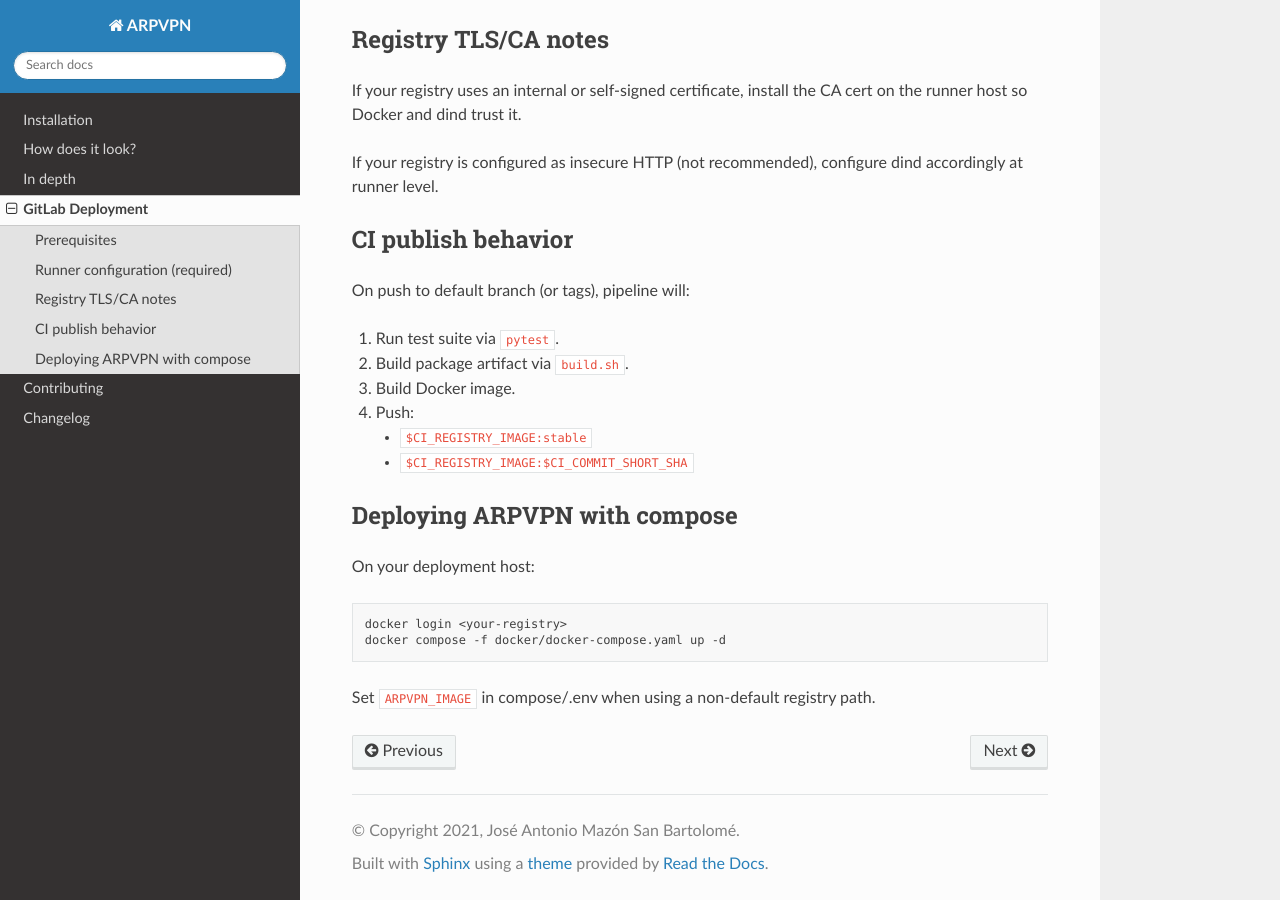
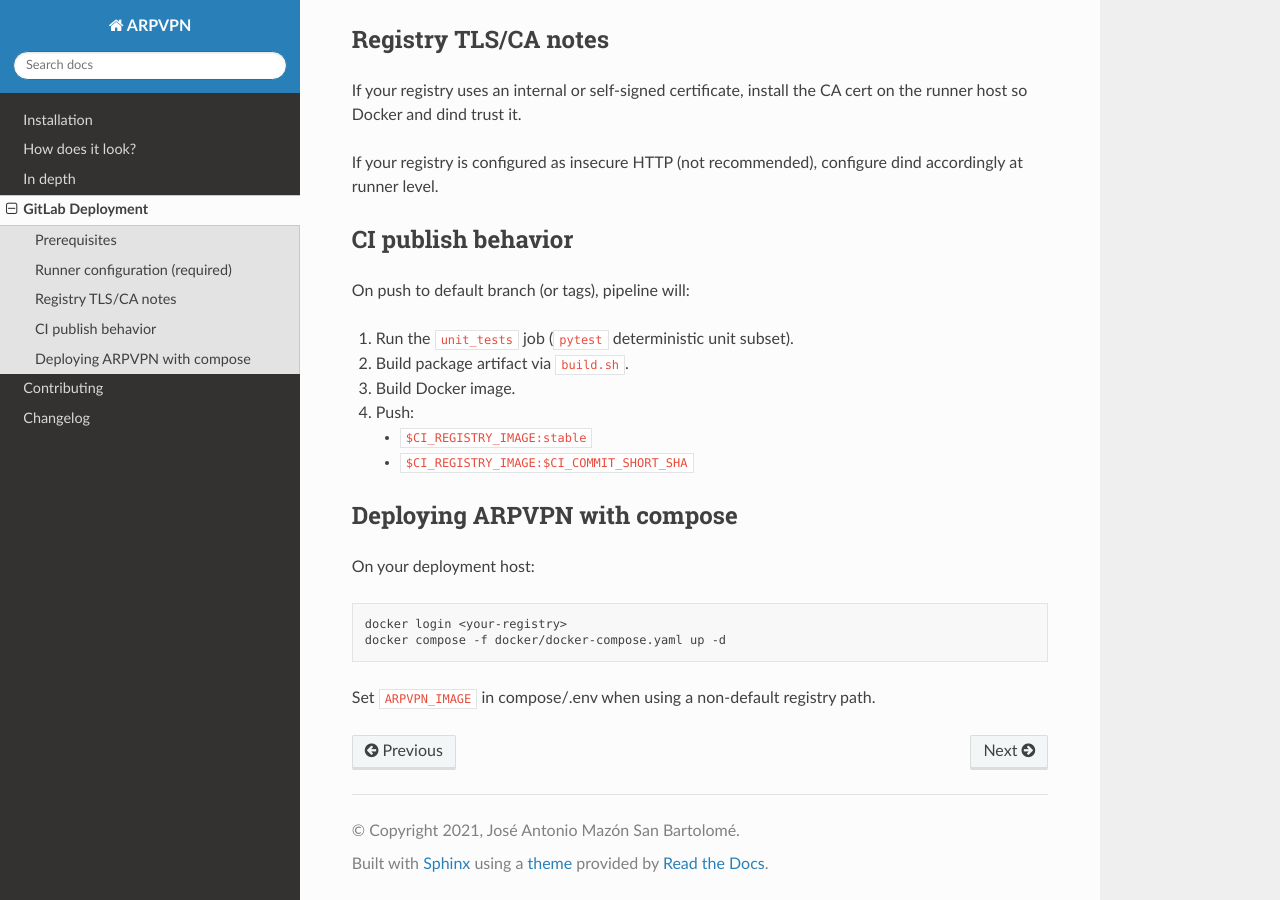
Before and after one commit to arphost-com/ARPVPN, a Sphinx documentation site: the page built from docs/source/gitlab-deployment.rst, in a window 1280 px wide and 900 px high, scrolled down 753 px. Built offline with Sphinx 7.4.7 and the Read the Docs theme 3.1.0, drawn with Linux system fonts in a browser that asks for light colours.

Commit message:
ci: gate registry publish on deterministic unit test job

```diff
--- a/docs/source/gitlab-deployment.rst
+++ b/docs/source/gitlab-deployment.rst
@@ -43,7 +43,7 @@ CI publish behavior
 
 On push to default branch (or tags), pipeline will:
 
-1. Run test suite via ``pytest``.
+1. Run the ``unit_tests`` job (``pytest`` deterministic unit subset).
 2. Build package artifact via ``build.sh``.
 3. Build Docker image.
 4. Push:
```
Also changed, not shown: README.md (+1 -1 lines), .gitlab-ci.yml.
